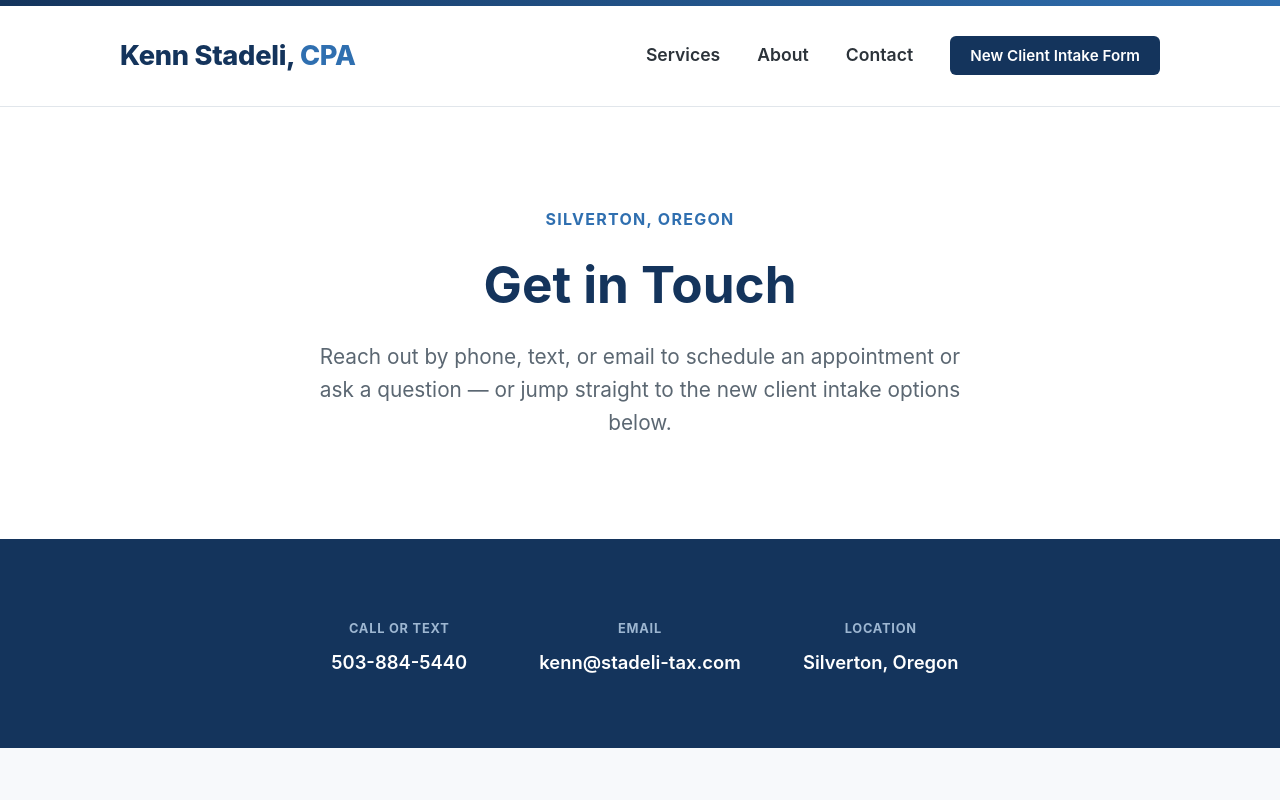
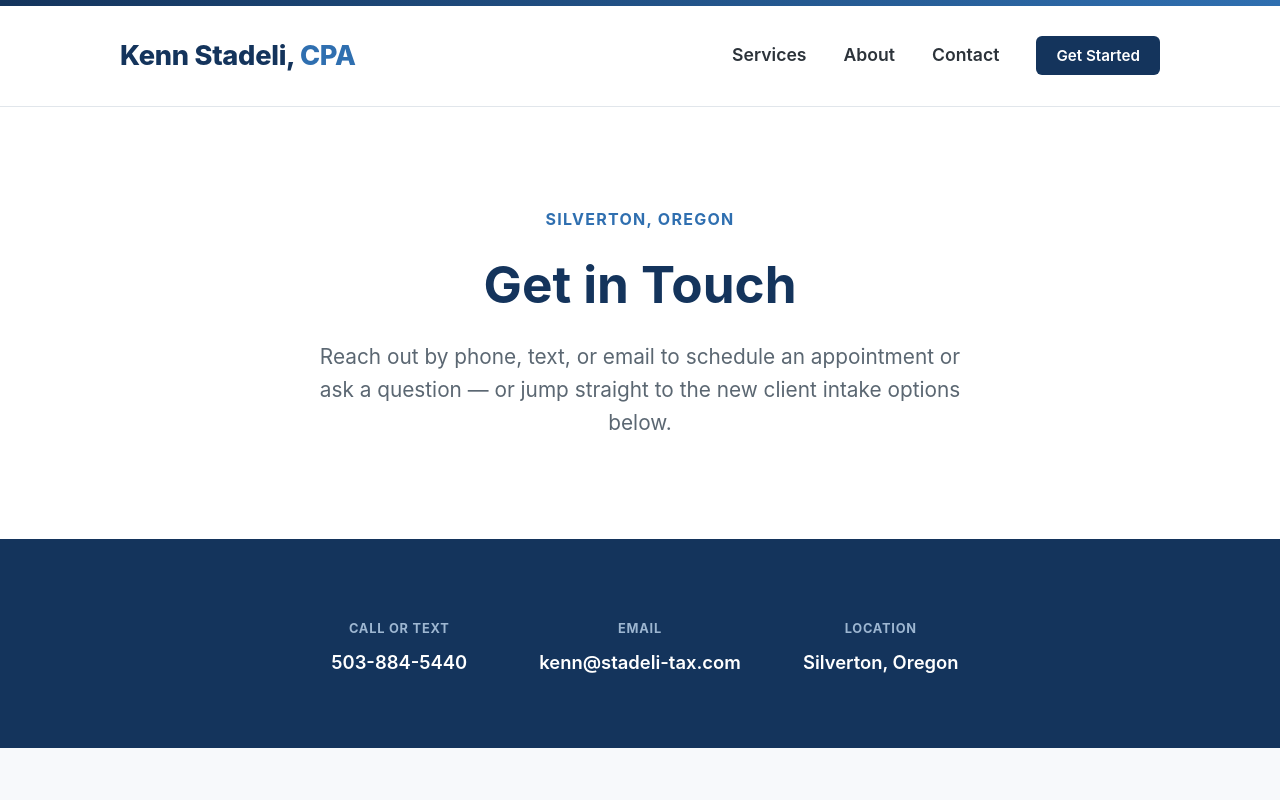
Before and after one commit to kstadeli/stadeli-tax-site, a plain HTML site: page contact.html in a window 1280 px wide. Shown: the top 800 px of the page. Drawn offline with Linux system fonts and the light colour scheme.

Commit message:
Update contact.html

```diff
--- a/contact.html
+++ b/contact.html
@@ -18,7 +18,7 @@
         <a href="index.html#services">Services</a>
         <a href="index.html#about">About</a>
         <a href="contact.html">Contact</a>
-        <a href="#get-started" class="nav-cta">New Client Intake Form</a>
+        <a href="#get-started" class="nav-cta">Get Started</a>
       </nav>
     </div>
   </header>
```
